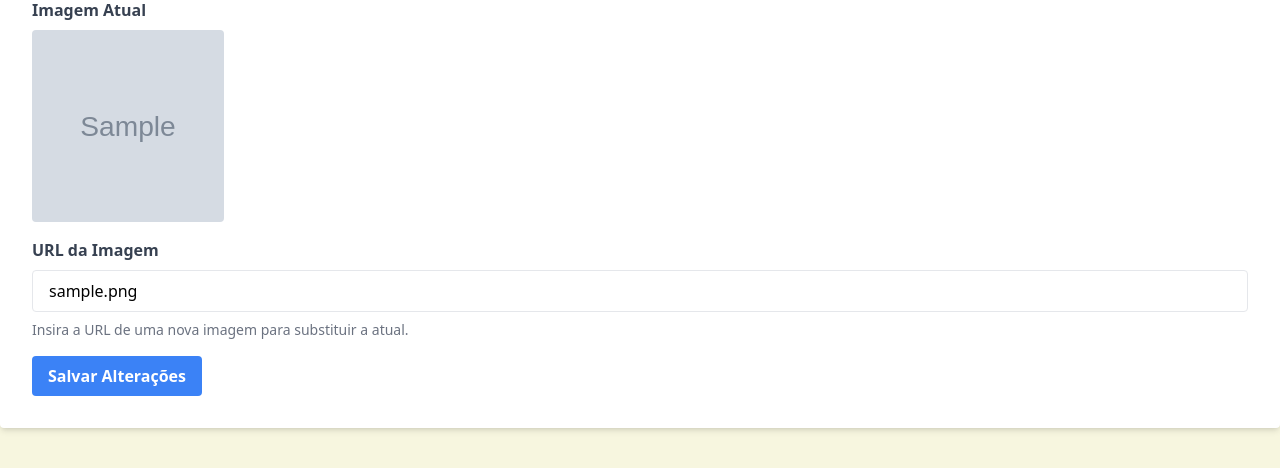
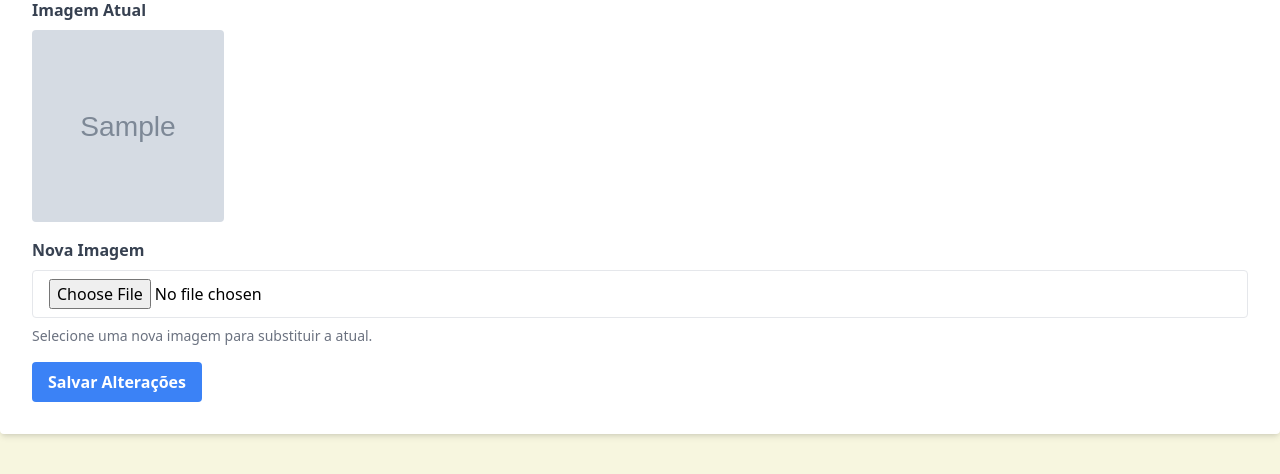
Before and after one commit to rodrigompf/ProjetoWeb2, a PHP site: template app/views/produtos/editFormView.php in a window 1280 px wide. Shown: the part 752-1226 px from the top of the page. Run offline with PHP 8.4, Linux system fonts and the light colour scheme; the template is opened without the code that fills it: most values are stand-ins (such as "Sample title", 1, 10 or a date in 2020); grey boxes marked "Sample" are stand-in pictures; data that the repository does not hold is empty; some libraries are stand-ins or nearby versions.

Commit message:
imagem ( add produto/edit produto)

```diff
--- a/app/views/produtos/editFormView.php
+++ b/app/views/produtos/editFormView.php
@@ -31,7 +31,7 @@
         <?php endif; ?>
 
         <!-- Formulário para editar o produto -->
-        <form method="POST" class="bg-white p-8 rounded shadow-md">
+        <form method="POST" enctype="multipart/form-data" class="bg-white p-8 rounded shadow-md">
 
             <input type="hidden" name="csrf_token" value="<?php echo htmlspecialchars(generateCsrfToken()); ?>">
 
@@ -76,7 +76,6 @@
             <div class="mb-4">
                 <label for="desconto" class="block text-gray-700 font-semibold mb-2">Desconto</label>
                 <select name="desconto" id="desconto" class="w-full px-4 py-2 rounded border">
-                    <!-- Opções para selecionar se o produto tem ou não desconto -->
                     <option value="0" <?= $produto['desconto'] == 0 ? 'selected' : '' ?>>Não</option>
                     <option value="1" <?= $produto['desconto'] == 1 ? 'selected' : '' ?>>Sim</option>
                 </select>
@@ -92,11 +91,11 @@
                 <?php endif; ?>
             </div>
 
-            <!-- Campo para editar a URL da nova imagem do produto -->
+            <!-- Campo para editar a imagem do produto -->
             <div class="mb-4">
-                <label for="imagem_url" class="block text-gray-700 font-semibold mb-2">URL da Imagem</label>
-                <input type="text" name="imagem_url" id="imagem_url" value="<?= htmlspecialchars($produto['imagem']) ?>" class="w-full px-4 py-2 rounded border">
-                <p class="text-sm text-gray-500 mt-2">Insira a URL de uma nova imagem para substituir a atual.</p>
+                <label for="imagem" class="block text-gray-700 font-semibold mb-2">Nova Imagem</label>
+                <input type="file" name="imagem" id="imagem" class="w-full px-4 py-2 rounded border">
+                <p class="text-sm text-gray-500 mt-2">Selecione uma nova imagem para substituir a atual.</p>
             </div>
 
             <!-- Botão para submeter as alterações -->
```
Also changed, not shown: app/controllers/adminController.php (+20 -16 lines), app/views/produtos/createProdutosView.php (+5 -6 lines), assets/produtos/Maçã.jpg (added).
